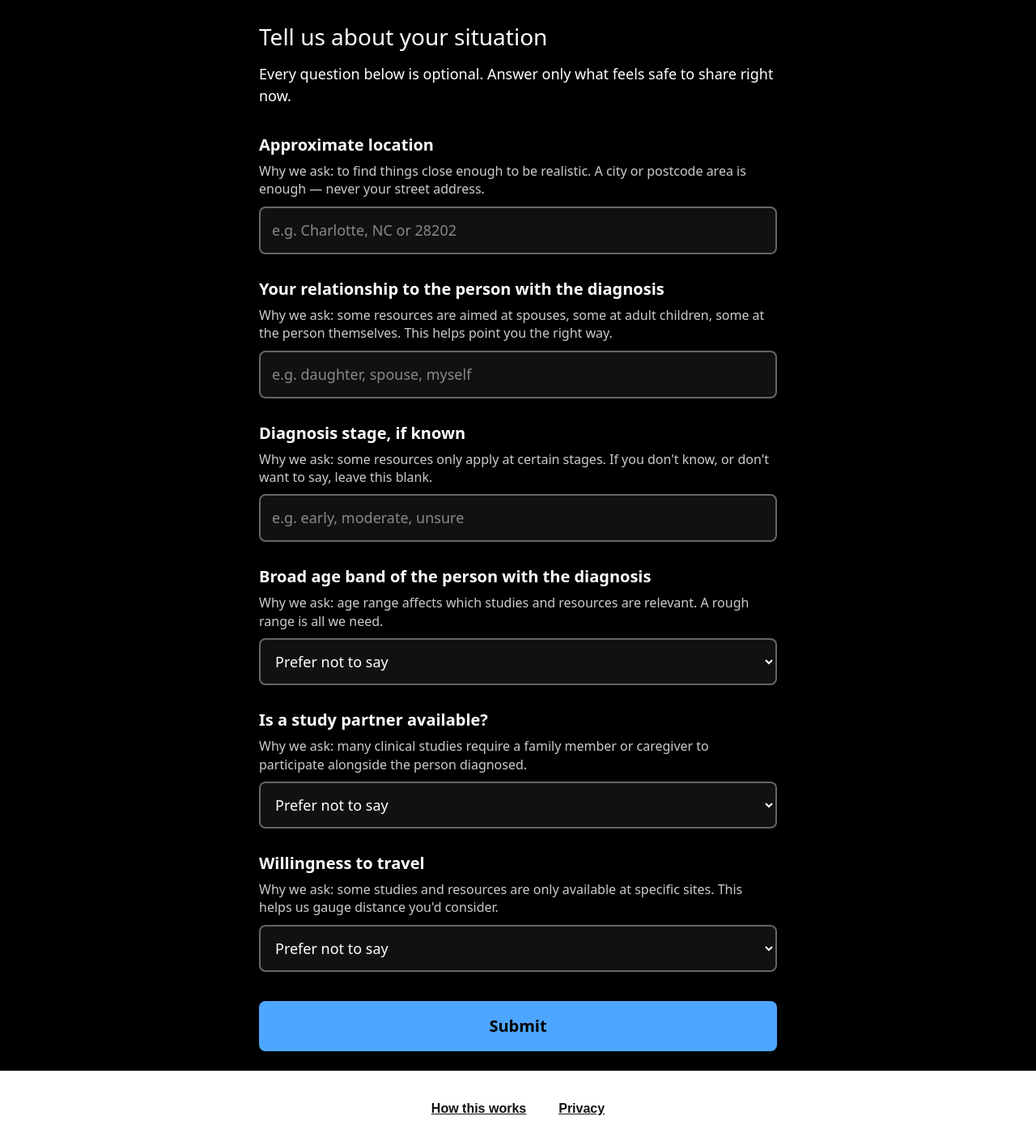
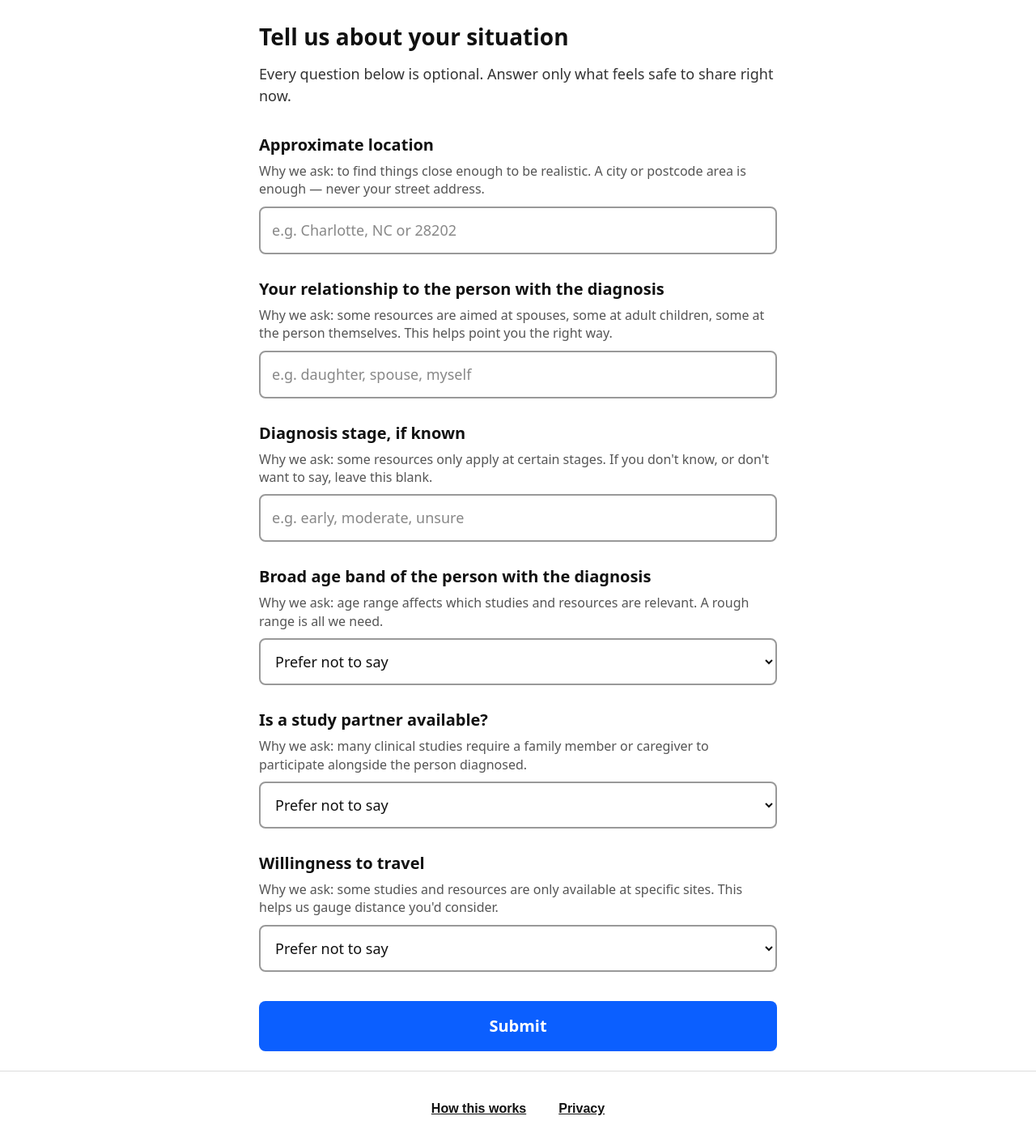
Before and after one commit to rlin009/alzheimers-access, a Next.js app: page /start in a window 1280 px wide. Shown: the whole page at 81% size. Built offline with nearby package versions, Linux system fonts and the light colour scheme.

Commit message:
Week 4: Edits to code

```diff
--- a/src/app/start/page.tsx
+++ b/src/app/start/page.tsx
@@ -221,8 +221,8 @@ export default function StartPage() {
 const styles: Record<string, React.CSSProperties> = {
   main: {
     minHeight: '100vh',
-    backgroundColor: '#000000',
-    color: '#ffffff',
+    backgroundColor: '#ffffff',
+    color: '#111111',
     padding: '24px 16px',
     fontFamily: 'system-ui, -apple-system, sans-serif',
   },
@@ -233,11 +233,14 @@ const styles: Record<string, React.CSSProperties> = {
   heading: {
     fontSize: '28px',
     marginBottom: '12px',
+    color: '#111111',
+    fontWeight: 800,
   },
   intro: {
     fontSize: '18px',
     marginBottom: '32px',
     lineHeight: 1.5,
+    color: '#333333',
   },
   fieldset: {
     border: 'none',
@@ -249,10 +252,11 @@ const styles: Record<string, React.CSSProperties> = {
     fontSize: '20px',
     fontWeight: 700,
     marginBottom: '6px',
+    color: '#111111',
   },
   why: {
     fontSize: '16px',
-    color: '#cccccc',
+    color: '#555555',
     marginBottom: '10px',
     lineHeight: 1.4,
   },
@@ -261,9 +265,9 @@ const styles: Record<string, React.CSSProperties> = {
     fontSize: '18px',
     padding: '14px',
     borderRadius: '8px',
-    border: '2px solid #666666',
-    backgroundColor: '#111111',
-    color: '#ffffff',
+    border: '2px solid #999999',
+    backgroundColor: '#ffffff',
+    color: '#111111',
     boxSizing: 'border-box',
   },
   button: {
@@ -273,13 +277,13 @@ const styles: Record<string, React.CSSProperties> = {
     padding: '16px',
     borderRadius: '8px',
     border: 'none',
-    backgroundColor: '#4da6ff',
-    color: '#000000',
+    backgroundColor: '#0B5FFF',
+    color: '#ffffff',
     cursor: 'pointer',
     marginTop: '8px',
   },
   error: {
-    color: '#ff8080',
+    color: '#cc0000',
     fontSize: '16px',
     marginTop: '12px',
   },
```
